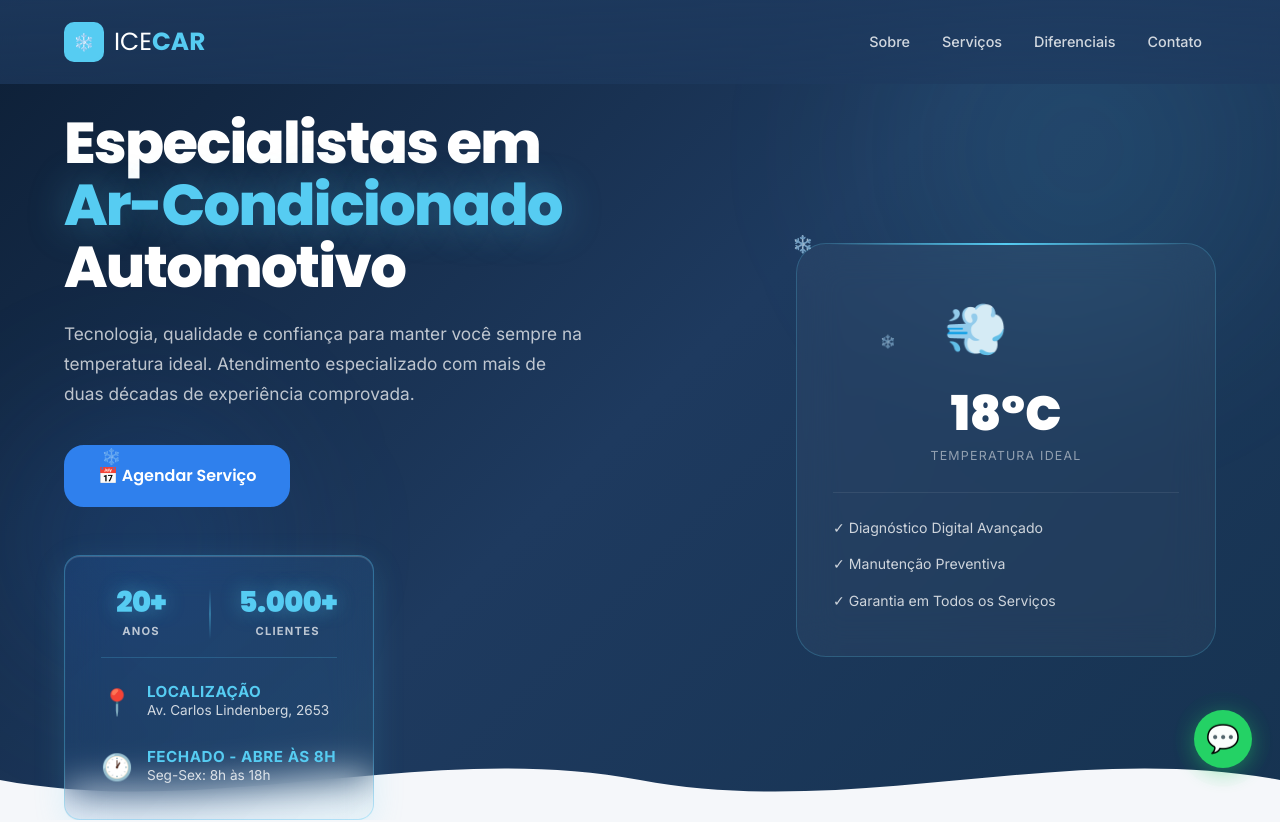
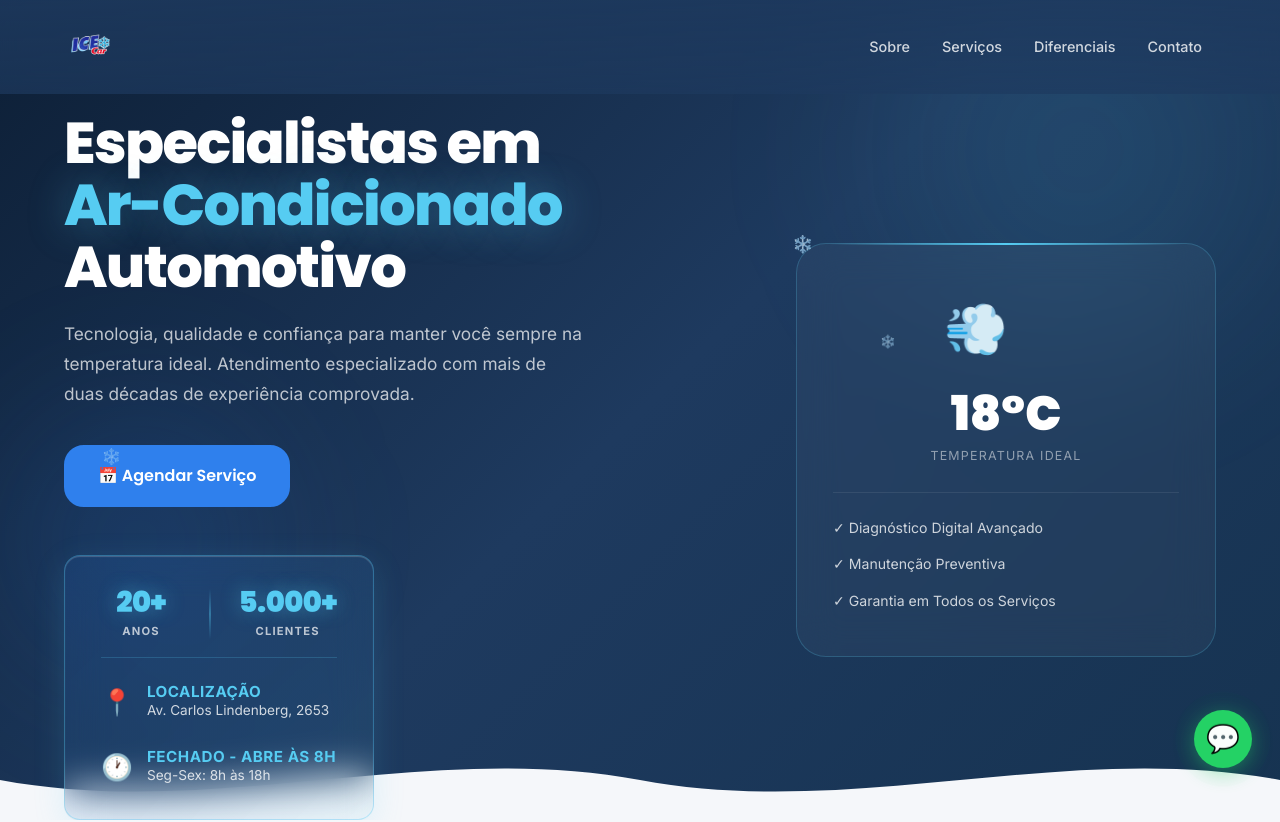
Before and after one commit to Lucas-dev98/ICE_CAR, a React (Vite) app: page / in a window 1280 px wide. Shown: the top 822 px of the page. Built offline with nearby package versions, Linux system fonts and the light colour scheme.

Commit message:
Feat: Replace SVG logo with professional PNG logo

```diff
--- a/src/components/Footer.jsx
+++ b/src/components/Footer.jsx
@@ -1,4 +1,5 @@
 import './Footer.css';
+import LogoPng from '../assets/logo-icecar.png';
 
 const Footer = () => {
   return (
@@ -9,8 +10,7 @@ const Footer = () => {
             {/* Brand Section */}
             <div className="footer-brand">
               <a href="#inicio" className="logo">
-                <span className="logo-icon">❄️</span>
-                <span className="logo-text">ICE<strong>CAR</strong></span>
+                <img src={LogoPng} alt="ICE CAR - Ar Condicionado Automotivo" className="logo-image" />
               </a>
               <p>Especialistas em ar-condicionado automotivo há 21 anos. Qualidade, tecnologia e confiança para manter você sempre na temperatura ideal.</p>
               <div className="social-links">
--- a/src/components/Header.css
+++ b/src/components/Header.css
@@ -13,6 +13,18 @@
   font-size: 1.55rem;
   flex-shrink: 0;
   cursor: pointer;
+  transition: opacity 0.3s ease;
+}
+
+.logo:hover {
+  opacity: 0.8;
+}
+
+.logo-image {
+  height: 50px;
+  width: auto;
+  display: block;
+  object-fit: contain;
 }
 
 .logo-icon {
--- a/src/components/Header.jsx
+++ b/src/components/Header.jsx
@@ -1,5 +1,6 @@
 import { forwardRef, useState, useEffect } from 'react';
 import './Header.css';
+import LogoPng from '../assets/logo-icecar.png';
 
 const Header = forwardRef(function Header(props, ref) {
   const [mobileMenuOpen, setMobileMenuOpen] = useState(false);
@@ -58,8 +59,7 @@ const Header = forwardRef(function Header(props, ref) {
       <nav className="navbar">
         <div className="container nav-container">
           <a href="#inicio" className="logo" onClick={(e) => scrollToSection(e, 'inicio')}>
-            <span className="logo-icon">❄️</span>
-            <span className="logo-text">ICE<strong>CAR</strong></span>
+              <img src={LogoPng} alt="ICE CAR - Ar Condicionado Automotivo" className="logo-image" />
           </a>
 
           <ul className={`nav-links ${mobileMenuOpen ? 'nav-open' : ''}`} id="nav-menu">
```
Also changed, not shown: src/assets/logo-icecar.png (added), src/assets/logo-icecar.svg (added).
